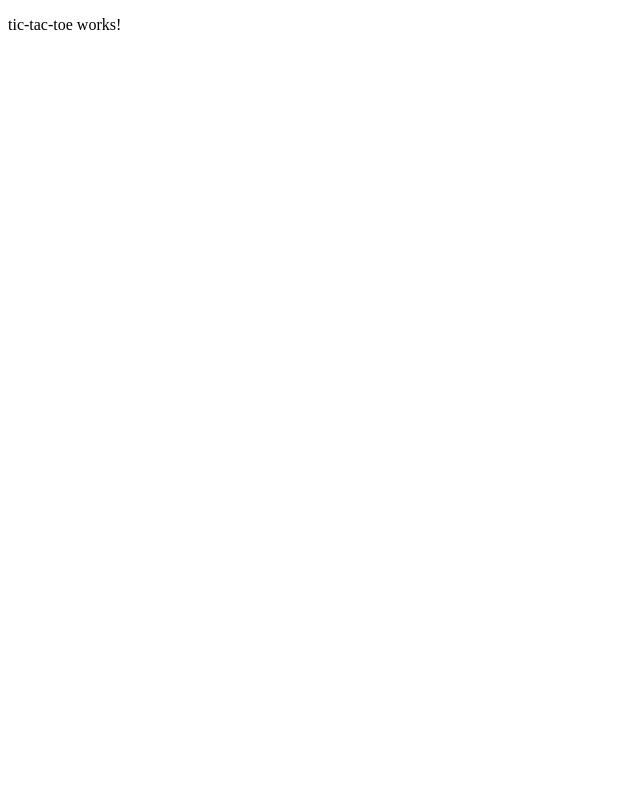
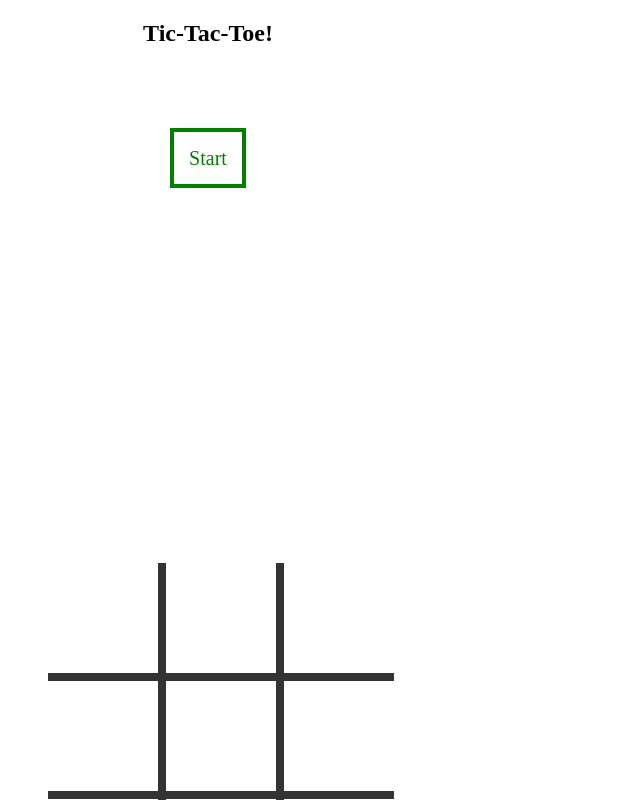
Before and after one commit to mspdl/angular-tic_tac_toe, an Angular app: page / in a window 1280 px wide. Shown: the top 800 px of the page, without its empty margins (0-640 px from the left). Built offline with nearby package versions, Linux system fonts and the light colour scheme.

Commit message:
Implanted Tic Tac Toe template and style

```diff
--- a/src/app/tic-tac-toe/tic-tac-toe.component.html
+++ b/src/app/tic-tac-toe/tic-tac-toe.component.html
@@ -1 +1,31 @@
-<p>tic-tac-toe works!</p>
+<div>
+  <h2>Tic-Tac-Toe!</h2>
+
+  <div class="main">
+    <a href="#" class="button"> Start </a>
+  </div>
+
+  <div>
+    <ul>
+      <li class="kz-border-bottom kz-border-right"></li>
+      <li class="kz-border-bottom kz-border-right"></li>
+      <li class="kz-border-bottom"></li>
+      <li class="kz-border-bottom kz-border-right"></li>
+      <li class="kz-border-bottom kz-border-right"></li>
+      <li class="kz-border-bottom"></li>
+      <li class="kz-border-right"></li>
+      <li class="kz-border-right"></li>
+      <li></li>
+    </ul>
+  </div>
+
+  <div>
+    <span>
+      <p>You won!!!</p>
+      <p>You lost!</p>
+      <p>Draw!!</p>
+      <br />
+      <a href="#" class="button">Play again</a>
+    </span>
+  </div>
+</div>
--- a/src/app/tic-tac-toe/tic-tac-toe.component.scss
+++ b/src/app/tic-tac-toe/tic-tac-toe.component.scss
@@ -0,0 +1,63 @@
+div {
+  width: 400px;
+  height: 400px;
+  text-align: center;
+  font-family: 'Press Start 2P', cursive;
+}
+
+div.main {
+  margin-top: 100px;
+}
+
+a.button {
+  margin-top: 100px;
+  font-size: 20px;
+  background-color: lightgreen;
+  padding: 15px;
+}
+
+a:link,
+a:visited {
+  background-color: white;
+  color: green;
+  text-decoration: none;
+  border: 4px solid green;
+}
+
+a:hover,
+a:active {
+  background-color: lightgreen;
+  color: green;
+  border: 4px solid green;
+}
+
+ul li {
+  list-style: none;
+  width: 110px;
+  height: 110px;
+  float: left;
+  background-size: cover;
+  background-repeat: no-repeat;
+  background-position: 50% 50%;
+  cursor: pointer;
+}
+
+.kz-border-bottom {
+  border-bottom: 8px solid #333;
+}
+
+.kz-border-right {
+  border-right: 8px solid #333;
+}
+
+.kz-img-x {
+  background-image: url('/assets/imagens/x.png');
+}
+
+.kz-img-o {
+  background-image: url('/assets/imagens/o.png');
+}
+
+.kz-cor-victory {
+  background-color: lightgreen;
+}
```
